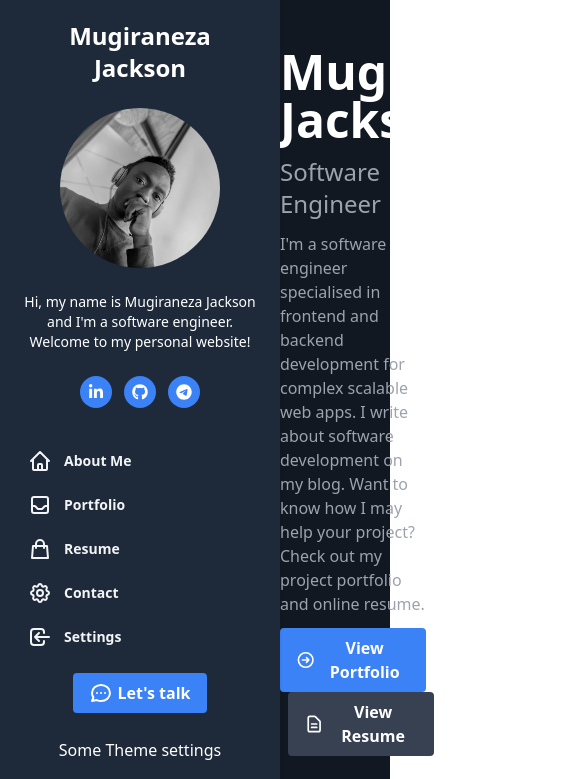
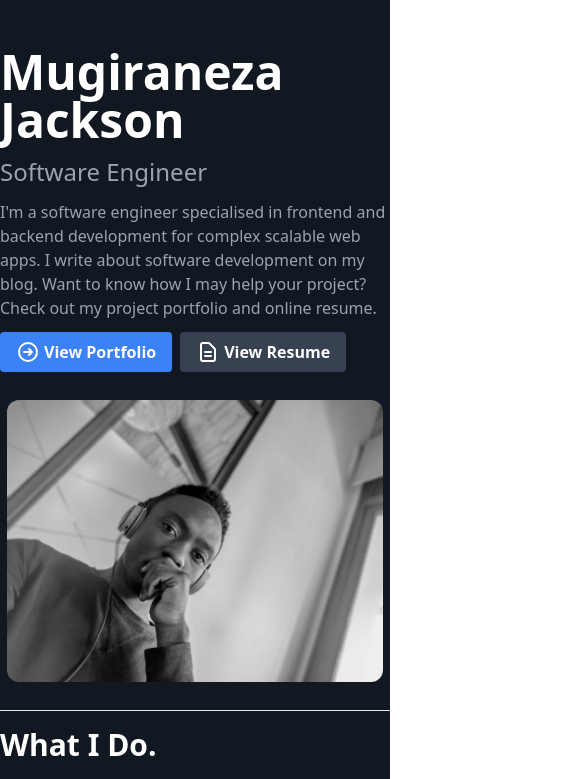
Before and after one commit to MugiranezaJ/mugiranezaj-online, a React (Create React App) app: page / in a window 390 px wide. Shown: the top 779 px of the page, 564 px wide, since content can reach past the window. Built offline with nearby package versions, Linux system fonts and the light colour scheme.

Commit message:
hide sidenar on mobile

```diff
--- a/src/components/SideNav.js
+++ b/src/components/SideNav.js
@@ -9,7 +9,7 @@ export default function Sidebar() {
             // className={`h-screen sticky top-0 ${
             //     open ? "w-40" : "w-96 "
             // } flex flex-col h-screen p-3 bg-gray-800 shadow duration-300`}
-            className={`h-screen overflow-y-scroll sticky top-0 max-w-[280px] min-w-[280px] flex flex-col p-5 bg-[#1e2a3a] shadow duration-300 scrollbar-thumb-gray-900 scrollbar-thumb-rounded-full scrollbar-thin`}
+            className={`hidden h-screen overflow-y-scroll sticky top-0 max-w-[280px] min-w-[280px] md:flex flex-col p-5 bg-[#1e2a3a] shadow duration-300 scrollbar-thumb-gray-900 scrollbar-thumb-rounded-full scrollbar-thin`}
         >
             <div className="space-y-3 text-center  text-white">
                 {/* <div className="flex items-center justify-between">
```
